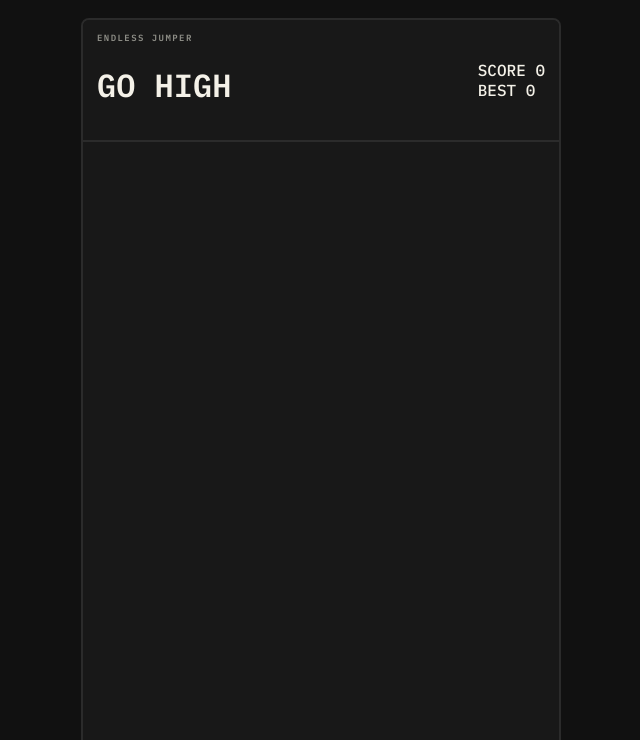
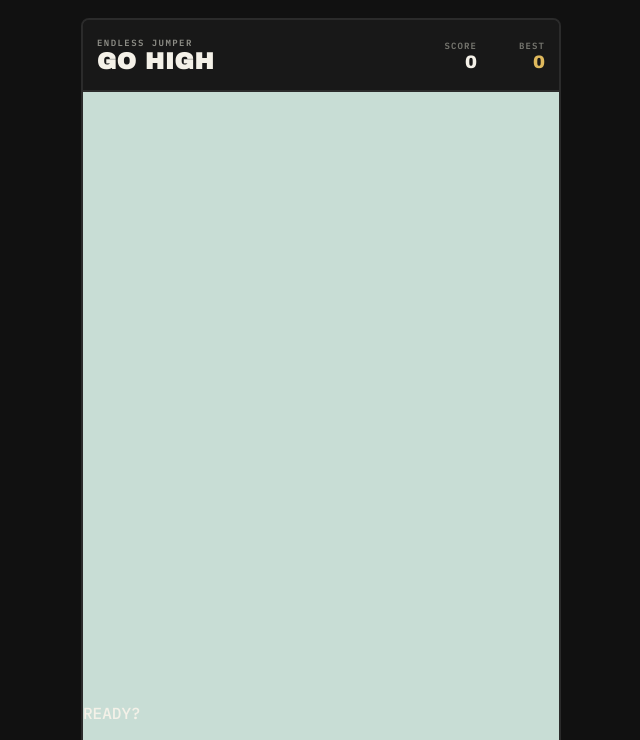
Before and after one commit to architraj99/Go-High, a plain HTML site: page index.html in a window 1280 px wide. Shown: the top 740 px of the page, without its empty margins (319-959 px from the left). Drawn offline with Linux system fonts and the light colour scheme.

Commit message:
Made the main game screen and score section

```diff
--- a/script.js
+++ b/script.js
@@ -0,0 +1,51 @@
+(function() {
+    "use strict";
+    const canvas = document.getElementById("gameCanvas");
+    const ctx = canvas.getContext("2d");
+    if(!ctx.roundRect) {
+        ctx.roundRect = function (x, y, w, h, r) {
+            r = Math.min(r, w / 2, h / 2);
+            this.beginPath();
+            this.moveTo(x + r, y);
+            this.lineTo(x + w -r, y);
+            this.quadraticCurveTo(x + w, y, x + w, y + r);
+            this.lineTo(x + w, y + h - r);
+            this.quadraticCurveTo(x + w, y + h, x + w - r, y + h);
+            this.lineTo(x + r, y + h);
+            this.quadraticCurveTo(x, y + h, x, y + h - r);
+            this.lineTo(x, y + r);
+            this.quadraticCurveTo(x, y, x + r, y);
+        };
+    }
+    const scoreEl = document.getElementById("scoreEl");
+    const highScoreEl = document.getElementById("highScoreEl");
+    const startOverlay = document.getElementById("startOverlay");
+    const gameOverOverlay = document.getElementById("gameOverOverlay");
+
+    const finalScoreEl = document.getElementById("finalScoreEl");
+    const CANVAS_WIDTH = 480;
+    const CANVAS_HEIGHT = 600;
+    const GRAVITY = 0.45;
+    const JUMP_FORCE = -12;
+    const MOVE_SPEED = 5;
+
+    const PLATFORM_MIN_WIDTH = 60;
+    const PLATFORM_MAX_WIDTH = 120;
+    const PLATFORM_HEIGHT = 14;
+    const PLATFORM_GAP_MIN = 50;
+    const PLATFORM_GAP_MAX = 120;
+    const PLAYER_WIDTH = 36;
+    const PLAYER_HEIGHT = 40;
+    const CAMERA_LEAD = 0.4;
+
+    let animationId = null;
+    let player = null;
+    let platforms = [];
+    let cameraY = 0;
+    let startCameraY = 0;
+    let score = 0;
+    let highScore = parseInt(localStorage.getItem("go-high-score") || "0", 10);
+    let gameRunning = false;
+    let keys = { left: false, right: false};
+    let time = 0;
+})();
--- a/style.css
+++ b/style.css
@@ -49,3 +49,61 @@ body {
     font-weight: 600;
     letter-spacing: 0.16em;
 }
+
+.brand-block h1 {
+    margin: 0;
+    color: #f4f1e8;
+    font-family: "Archivo Black", sans-serif;
+    font-size: 23px;
+    line-height: 1;
+    letter-spacing: 0.03em;
+}
+
+.game-stage {
+    position: relative;
+    background: #c8ddd5;
+}
+
+#gameCanvas {
+    display: block;
+    width: 100%;
+    height: auto;
+    aspect-ratio: 480 / 600;
+    background: #c8ddd5;
+    touch-action: none;
+}
+
+.game-ui {
+    display: flex;
+    align-items: center;
+    justify-content: flex-end;
+    gap: 16px;
+}
+
+.stat-block {
+    min-width: 52px;
+    text-align:right;
+}
+
+.score-label,
+.high-score-label {
+    display: block;
+    margin-bottom: 2px;
+    color: #777770;
+    font-size: 9px;
+    font-weight: 600;
+    letter-spacing: 0.12em;
+}
+
+.score-value,
+.high-score-value {
+    display: block;
+    color: #f4f1e8;
+    font-family: "Archivo Black", sans-serif;
+    font-size: 18px;
+    line-height: 1;
+}
+
+.high-score-value {
+    color: #dfb95d;
+}
```
